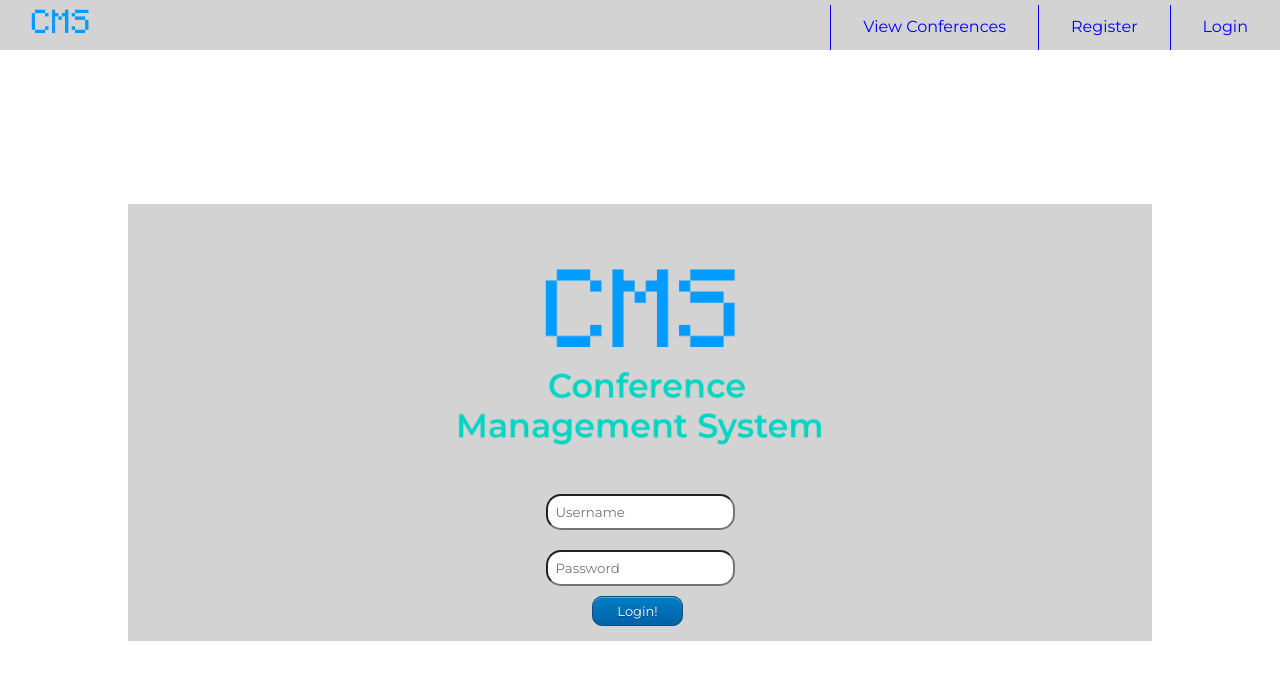
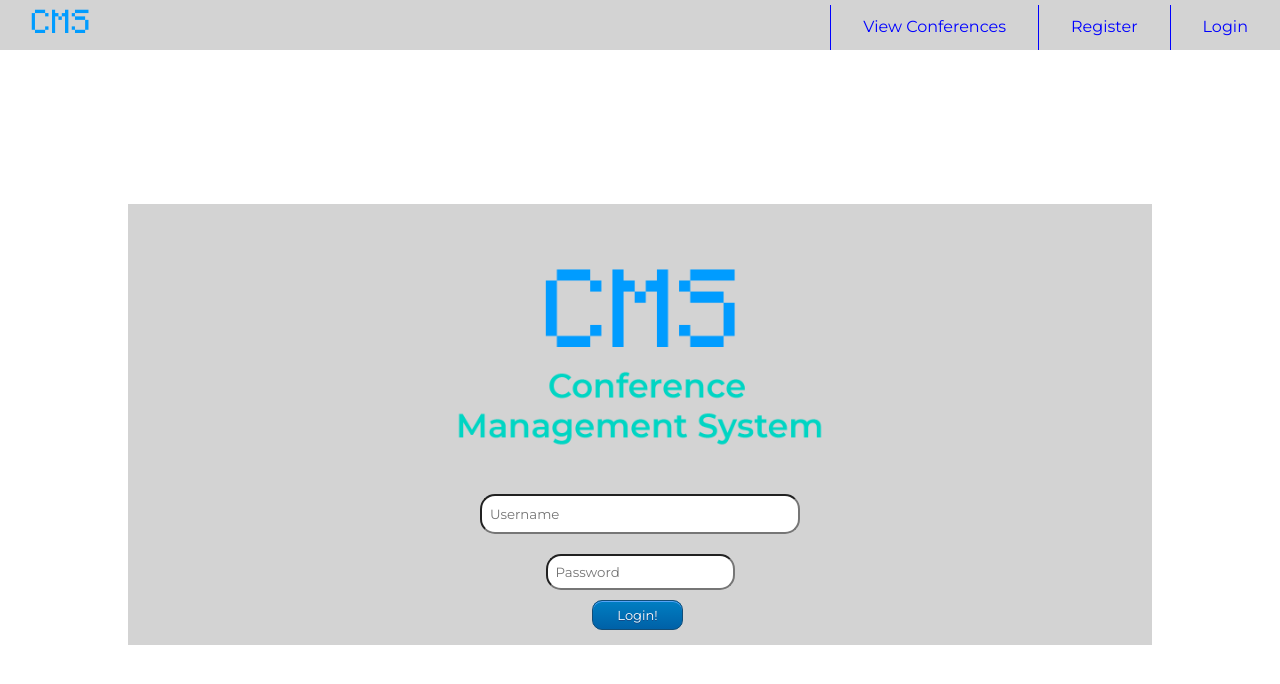
Before and after one commit to condoran/Ciobanii-si-Oile, an Angular app in the folder ConferenceManagement/web/src/main/frontend/front/: page /login-page in a window 1280 px wide. Shown: the top 684 px of the page. Built offline with nearby package versions, Linux system fonts and the light colour scheme.

Commit message:
css si html

```diff
--- a/ConferenceManagement/web/src/main/frontend/front/src/app/conference-list/conference-list.component.css
+++ b/ConferenceManagement/web/src/main/frontend/front/src/app/conference-list/conference-list.component.css
@@ -19,6 +19,11 @@
   margin-bottom: 5%;
   border-bottom-right-radius: 5px;
 }
+.conferenceNameH {
+  margin-block-start: 0px;
+  margin-block-end: 0px;
+  overflow-wrap: break-word;
+}
 .details {
   text-align: right;
   margin-top: 5%;
--- a/ConferenceManagement/web/src/main/frontend/front/src/app/conference-list/conference-list.component.html
+++ b/ConferenceManagement/web/src/main/frontend/front/src/app/conference-list/conference-list.component.html
@@ -6,7 +6,7 @@
 
     <div class="conference" *ngFor="let conference of conferences ">
         <div class="conferenceName">
-          {{conference.name}}
+          <h5 class="conferenceNameH">{{conference.name}}</h5>
         </div>
         <p>Starting date:</p>
         {{conference.startDate | date:'dd-MM-yyyy'}}
--- a/ConferenceManagement/web/src/main/frontend/front/src/app/proposal/proposal.component.css
+++ b/ConferenceManagement/web/src/main/frontend/front/src/app/proposal/proposal.component.css
@@ -1,8 +1,26 @@
 body {
   font-size:1.5em;
 }
+.proposal {
+  margin-top:10px;
+  padding: 10px;
+  padding-top:2px;
+  border-color: blue;
+  /*width: 80%;*/
+  height:auto;
+  text-align: left;
+  margin-bottom: 10px;
+  background-color: #F5F5F5;
+  border-radius: 5px;
+  box-shadow: 0 4px 8px 0 rgba(0, 0, 0, 0.2), 0 6px 20px 0 rgba(0, 0, 0, 0.19);
+  font-size: 16px;
+}
 .proposal p {
   font-size:1.5rem;
+
+}
+ul {
+  padding-inline-start: 0px;
 }
 .review {
   padding: 15px 10px;
@@ -28,4 +46,9 @@ body {
 .review h4 {
   margin-block-start: 0px;
   margin-block-end: 0px;
+
 }
+.review p {
+  margin: 0px;
+  overflow-wrap: break-word;
+}
--- a/ConferenceManagement/web/src/main/frontend/front/src/app/proposal/proposal.component.html
+++ b/ConferenceManagement/web/src/main/frontend/front/src/app/proposal/proposal.component.html
@@ -1,6 +1,6 @@
 <div *ngIf="proposal">
+  <div class="proposal">
   <h2> Proposal {{proposal.name}} DETAILS:</h2>
-  <br>
   <hr>
   <b>Keywords:</b><br>
   <p>{{proposal.keywords}}</p>
@@ -29,7 +29,10 @@
 
   <button *ngIf="user != null && canDoBidding(proposal.id)" (click)="bidProposal(proposal, true)">Accept Proposal</button>
   <button *ngIf="user != null && canDoBidding(proposal.id)" (click)="bidProposal(proposal, false)">Refuse Proposal</button>
-
+  <button *ngIf="user && authorCanSeeReviews()" (click)="authorToViewReviews = true">See reviews</button>
+  <button *ngIf="user !== null && reviewersForProposal !== null && userInReviewers(user.id) === true" (click)="showForReview = true">Review</button>
+  <button (click)="goBack()">Go Back</button>
+  </div>
   <!--  Assign reviewers  -->
   <div id = "assignReviewers" *ngIf="user !== null && usersToReview !== null && reviewersForProposal !== null">
     <p> You have to select {{conference.level - reviewersForProposal.length}} more reviewers!</p>
@@ -57,8 +60,8 @@
     </ul>
   </div>
 
-  <button *ngIf="user && authorCanSeeReviews()" (click)="authorToViewReviews = true">See reviews</button>
-  <button (click)="goBack()">Go Back</button>
+  <!--<button *ngIf="user && authorCanSeeReviews()" (click)="authorToViewReviews = true">See reviews</button>
+  <button (click)="goBack()">Go Back</button>-->
   <!--  See existent reviewers as chair  -->
 
   <div *ngIf="user !== null &&  (reviewsByAllUsers && chairToViewReviews) || authorToViewReviews">
@@ -76,7 +79,7 @@
     <button *ngIf="proposal.status === 'Undecided'" (click)="resetProposalReviews()">Rediscuss Papers</button>
   </div>
 
-  <button *ngIf="user !== null && reviewersForProposal !== null && userInReviewers(user.id) === true" (click)="showForReview = true">Review</button>
+ <!-- <button *ngIf="user !== null && reviewersForProposal !== null && userInReviewers(user.id) === true" (click)="showForReview = true">Review</button>-->
   <div *ngIf="showForReview">
     <div *ngIf="review !== null && review.qualifier === ''">
       <label><b>Qualifier:</b>
@@ -101,7 +104,7 @@
           <h4 *ngIf="reviewOthers.user.id !== user.id">-Review Of {{reviewOthers.user.name}}:</h4>
           <h4 *ngIf="reviewOthers.user.id === user.id">-My Review:</h4><br/>
           <b>Qualifier: </b><br/>{{reviewOthers.qualifier}}<br/><br/>
-          <b>Recommendation: </b><br/>{{reviewOthers.recommendation}}<br/>
+          <b>Recommendation: </b><br/><p>{{reviewOthers.recommendation}}<p><br/>
         </div>
       </li>
     </ul>
--- a/ConferenceManagement/web/src/main/frontend/front/src/app/section-new/section-new.component.html
+++ b/ConferenceManagement/web/src/main/frontend/front/src/app/section-new/section-new.component.html
@@ -1,7 +1,7 @@
 <h2>Add A Section</h2>
 
 <div class="container">
-  Name:<br/><input type="text" #name/>
+  <br/><input type="text" placeholder="Name" #name/>
   <br/>
   <br/>
   <button *ngIf="wantsToAddSectionChair === false" (click)="wantsToAddSectionChair = true">Assign Section Chair</button>
@@ -15,7 +15,7 @@
         <button (click)="setAsSectionChair(user)">Assign As Section Chair</button>
       </li>
     </ul>
-    <input *ngIf="selectedCandidate !== null" type="text" [(ngModel)]="selectedCandidate.name" readonly><br/>
+    <input *ngIf="selectedCandidate !== null" type="text" [(ngModel)]="selectedCandidate.name" readonly><br/><br>
     <button (click)="assignSectionSection(name.value, selectedCandidate)">Save Section</button>
   </div>
   <button (click)="goBack()">Back</button>
--- a/ConferenceManagement/web/src/main/frontend/front/src/app/user-info/user-info.component.css
+++ b/ConferenceManagement/web/src/main/frontend/front/src/app/user-info/user-info.component.css
@@ -0,0 +1,8 @@
+input[type="text"] {
+  width : 300px;
+  margin: 5px;
+  margin-left: 0px;
+  height: 20px;
+  padding: 5px;
+  border-radius: 5px;
+}
--- a/ConferenceManagement/web/src/main/frontend/front/src/app/user-info/user-info.component.html
+++ b/ConferenceManagement/web/src/main/frontend/front/src/app/user-info/user-info.component.html
@@ -13,10 +13,11 @@
   <h4>Personal website:</h4> {{user.personalWebsite}}
 </div>
 <div *ngIf="user.affiliation === null && isPCMemberInSomeConference && isPCMemberInSomeConference === 'true'">
-  <h5>Affiliation:</h5>
-  <input type="text" #affiliation>
-  <h5>Personal website:</h5>
-  <input type="text" #personalWebsite>
+  <br>
+  <input type="text" placeholder="Affiliation" #affiliation>
+  <br><br>
+  <input type="text" placeholder="Personal website" #personalWebsite>
+  <br>
   <br>
   <button (click)="updateInfoForPCMember(affiliation.value, personalWebsite.value)">Update Data</button>
 </div>
--- a/ConferenceManagement/web/src/main/frontend/front/src/styles.css
+++ b/ConferenceManagement/web/src/main/frontend/front/src/styles.css
@@ -31,3 +31,16 @@ button:active {
   position:relative;
   top:1px;
 }
+input[type="text"] {
+  width : 300px;
+  margin: 5px;
+  margin-left: 0px;
+  height: 20px;
+  padding: 5px;
+  border-radius: 5px;
+}
+hr {
+  border: 0px;
+  height: 1px;
+  background-image: linear-gradient(to right, rgba(0, 0, 0, 0), rgba(0, 0, 0, 0.75), rgba(0, 0, 0, 0));
+}
```
